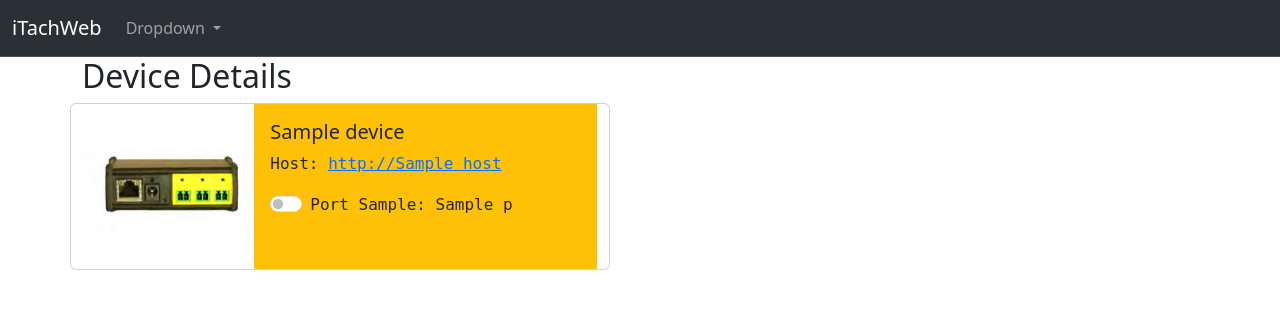
After one commit to Crewe/itach-web, a FastAPI app: template itachweb/templates/detail.html in a window 1280 px wide. The commit adds this page. Shown: the top 309 px of the page. Run offline with FastAPI, Linux system fonts and the light colour scheme; the template is opened without the code that fills it: most values are stand-ins (such as "Sample title", 1, 10 or a date in 2020); parts of the project's set-up code (start-up, migrations or seed data) failed here and were passed over; some libraries are stand-ins or nearby versions.

Commit message:
More API and Model hoops

```diff
--- a/config.yml
+++ b/config.yml
@@ -15,7 +15,7 @@ devices:
           default_state : 0
 
 settings:
-  web_api_server_port: 8000
+  server_port: 8000
 
 database:
   path: itach.db
--- a/itachweb/itachweb.py
+++ b/itachweb/itachweb.py
@@ -7,6 +7,8 @@ from fastapi.responses import HTMLResponse
 from fastapi.staticfiles import StaticFiles
 from fastapi.templating import Jinja2Templates
 from pathlib import Path
+
+from .datamodels.ip2cc import IP2CCDataModel, IP2CCNetDetail
 
 from .datamodels.config import IP2CCConfigDataModel
 from .itach.ip2cc import IP2CC
@@ -32,38 +34,48 @@ app = FastAPI(title="iTachWeb API", root_path="/api/v1")
 app.mount("/static", StaticFiles(directory="itachweb/static"), name="static")
 
 
-@app.get("/")
+@app.get("/ip2cc", response_class=HTMLResponse)
 async def dashboard(request: Request):
-    resp = {
-        "devices": {
-            "IP2CC": [
-                {
-                    "id": "o9xomlox09pxm",
-                    "name": "IP2CC Device Identifier",
-                    "host": "192.168.1.70",
-                    "contact_closure": {
-                        "port1": {"Device One": 0},
-                        "port2": {"Device Two": 1},
-                        "port3": {"Device Three": 1},
-                    },
-                },
-                {
-                    "id": "ab409m40",
-                    "name": "IP2CC Device Identifier",
-                    "host": "192.168.1.72",
-                    "contact_closure": {
-                        "port1": {"Device One": 1},
-                        "port2": {"Device Two": 0},
-                        "port3": {"Device Three": 1},
-                    },
-                },
-            ]
-        }
-    }
+
+    dvm = []
+    for i in range(len(cfg)):
+        port = get_port_states(device_id=i)
+        device = IP2CCConfigDataModel(**cfg[i])
+        dvm.append({"id": device.id,
+                    "name": device.name,
+                    "host": device.host,
+                    "ports": {device.contact_closure.port1.name: port['port1'],
+                    device.contact_closure.port2.name: port['port2'],
+                    device.contact_closure.port3.name: port['port3'],}}
+        )
+
     return templates.TemplateResponse(
         request=request,
         name="index.html",
-        context={"devices": resp["devices"]["IP2CC"]},
+        context={"devices": dvm},
+    )
+
+@app.get("/ip2cc/{device_id}/details", response_class=HTMLResponse)
+async def device_detail(request: Request, device_id: int):
+
+    # Data merge... this is gross...
+    v = get_version(device_id=device_id)
+    net = get_net(0,1,device_id)
+    ports = get_port_states(device_id=device_id)
+    data = IP2CCConfigDataModel(**cfg[device_id])
+    data = data.model_dump()
+    data['version'] = v.version
+    data['eth'] = net
+
+    # new ports
+    prts = {}
+    for i in range(1,4):
+        prts[f"port{i}"] = {data['contact_closure'][f"port{i}"]['name']: ports[f"port{i}"]}
+
+    return templates.TemplateResponse(
+        request=request,
+        name="detail.html",
+        context={"details": data},
     )
 
 
@@ -76,7 +88,7 @@ def read_configuration() -> IP2CCConfigDataModel:
 @app.get("/version")
 def get_version(device_id: int) -> IP2CCVersion:
     syslog().info("HTTP GET version requested.")
-    return {"version": ip2c3[device_id].get_version()[0]}
+    return ip2c3[device_id].get_version()
 
 
 @app.get("/{module}/{port}/state")
@@ -110,7 +122,7 @@ def set_state(state: IP2CCPortUpdate) -> IP2CCState:
 
 
 @app.get("/{module}/{port}/net")
-def get_net(module: int, port: int, device_id: int):
+def get_net(module: int, port: int, device_id: int) -> IP2CCNetDetail:
     syslog().info("HTTP GET get_NET requested.")
     try:
         n = ip2c3[device_id].get_net(module, port)
@@ -132,11 +144,9 @@ def get_modules(device_id: int):
 def main():
     FORMAT = '{"timestamp": "%(asctime)s", "level": "%(levelname)s", "message": "%(message)s"}'
     logging.basicConfig(filename=log_path(), level=logging.INFO, format=FORMAT)
-    if settings()["power_loss_restore"]:
-        create_connection(database_path())
     config = uvicorn.Config(
         "itachweb.itachweb:app",
-        port=settings()["web_api_server_port"],
+        port=settings()["server_port"],
         log_level="info",
     )
     server = uvicorn.Server(config)
--- a/itachweb/static/scripts/scripts.js
+++ b/itachweb/static/scripts/scripts.js
@@ -1,6 +1,13 @@
 
+$(window).on('load', function() {
+  // get the device ID from the URL
 
-$.get("/api/v1/ip2cc/portstates?device_id=0", function( data ) {
+  // call the api to get the port statuses
+  $.get("/api/v1/ip2cc/portstates?device_id=0", function( data ) {
     console.log( typeof data ); // string
     console.log( data ); // HTML content of the jQuery.ajax page
   });
+
+  // update the UI
+
+});
--- /dev/null
+++ b/itachweb/templates/detail.html
@@ -0,0 +1,47 @@
+    {% include 'header.html' %}
+    <!-- Content -->
+    <div class="container">
+        <div class="row">
+            <div class="col-12">
+                <h2>Device Details</h2>
+            </div>
+        </div>
+        <div class="row">
+
+            <div class="card w-75 mb-3" style="max-width: 540px;">
+                <div class="row g-0">
+                    <div class="col-md-4">
+                        <img src="{{ url_for('static', path='/img/ip2cc.png') }}" class="img-fluid rounded-start"
+                            alt="IP2CC Controller">
+                    </div>
+                    <div class="col-md-8" style="background-color:#ffc107;">
+                        <div class="card-body overflow-hidden">
+                            <h5 class="card-title">{{ device.name }}</h5>
+                            <p class="card-text" style="font-family:monospace;">
+                                Host: <a href="http://{{ device.host }}" target="_device_access">
+                                    http://{{ device.host }}</a>
+                            </p>
+                            <div class="row" style="text-align:left;">
+                                <div class="">
+                                    {% for p, p_data in device.contact_closure.items() %}
+                                    <div class="form-check form-switch">
+                                        {% set guid = random_string(8) %}
+                                        {% for name, state in p_data.items() %}
+                                        <input class="form-check-input" type="checkbox" role="switch"
+                                            id="flexSwitchCheckDefault-{{ p }}-{{ guid }}" {{ "checked" if state == 1 else "" }}/>
+                                        <label class="form-check-label" for="flexSwitchCheckDefault-{{ p }}-{{ guid }}"
+                                            style="font-family:monospace;">
+                                            Port {{ p }}: {{ name }}
+                                        </label>
+                                        {% endfor %}
+                                    </div>
+                                    {% endfor %}
+                                </div>
+                            </div>
+                        </div>
+                    </div>
+                </div>
+            </div>
+
+        </div>
+        {% include 'footer.html' %}
--- /dev/null
+++ b/itachweb/templates/footer.html
@@ -0,0 +1,6 @@
+<script src="{{ url_for('static', path='/js/bootstrap.bundle.min.js') }}"></script>
+        <script src="{{ url_for('static', path='/js/jquery-3.7.1.min.js') }}"></script>
+        <script src="{{ url_for('static', path='/scripts/scripts.js') }}"></script>
+</body>
+
+</html>
--- /dev/null
+++ b/itachweb/templates/header.html
@@ -0,0 +1,47 @@
+<!DOCTYPE html>
+<html lang="en">
+
+<head>
+    <meta charset="utf-8" />
+    <meta http-equiv="X-UA-Compatible" content="IE=edge" />
+    <meta name="viewport" content="width=device-width, initial-scale=1, shrink-to-fit=no" />
+    <meta name="description" content="iTachWeb Device Dashboard" />
+    <meta name="author" content="Ryan Edwards-Crewe" />
+    <title>iTachWeb | Dashboard</title>
+    <link href="{{ url_for('static', path='/css/bootstrap.min.css') }}" rel="stylesheet" />
+    <link rel="apple-touch-icon" sizes="180x180" href="{{ url_for('static', path='/apple-touch-icon.png') }}">
+    <link rel="icon" type="image/png" sizes="32x32" href="{{ url_for('static', path='/favicon-32x32.png') }}">
+    <link rel="icon" type="image/png" sizes="16x16" href="{{ url_for('static', path='/favicon-16x16.png') }}">
+    <link rel="manifest" href="/site.webmanifest">
+    <!-- <script src="https://use.fontawesome.com/releases/v6.3.0/js/all.js" crossorigin="anonymous"></script> -->
+</head>
+
+<body>
+    <nav class="navbar navbar-expand-lg bg-body-tertiary bg-dark border-bottom border-body" data-bs-theme="dark">
+        <div class="container-fluid">
+            <span class="navbar-brand mb-0 h1">iTachWeb</span>
+            <button class="navbar-toggler" type="button" data-bs-toggle="collapse"
+                data-bs-target="#navbarSupportedContent" aria-controls="navbarSupportedContent" aria-expanded="false"
+                aria-label="Toggle navigation">
+                <span class="navbar-toggler-icon"></span>
+            </button>
+            <div class="collapse navbar-collapse" id="navbarSupportedContent">
+                <ul class="navbar-nav me-auto mb-2 mb-lg-0">
+                    <li class="nav-item dropdown">
+                        <a class="nav-link dropdown-toggle" href="#" role="button" data-bs-toggle="dropdown"
+                            aria-expanded="false">
+                            Dropdown
+                        </a>
+                        <ul class="dropdown-menu">
+                            <li><a class="dropdown-item" href="#">Action</a></li>
+                            <li><a class="dropdown-item" href="#">Another action</a></li>
+                            <li>
+                                <hr class="dropdown-divider">
+                            </li>
+                            <li><a class="dropdown-item" href="#">Something else here</a></li>
+                        </ul>
+                    </li>
+                </ul>
+            </div>
+        </div>
+    </nav>
```
Also changed, not shown: itachweb/datamodels/ip2cc/ip2ccDTO.py (+8 -0 lines), itachweb/itach/ip2cc.py (+5 -3 lines), itachweb/templates/index.html (+11 -61 lines).
